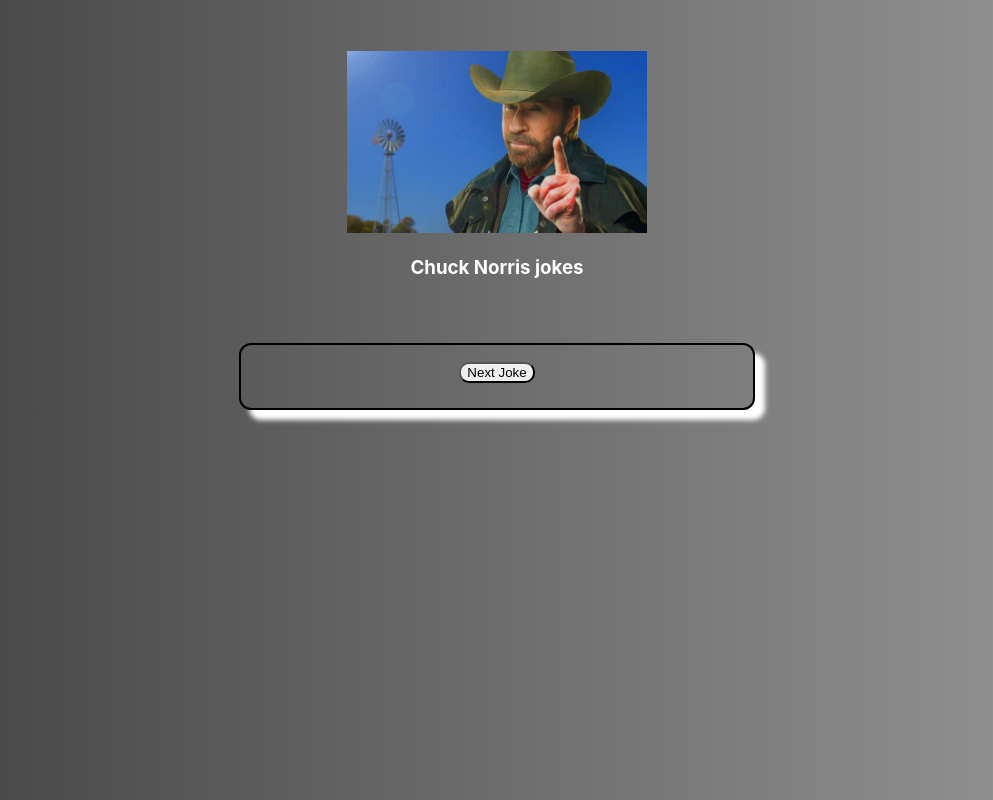
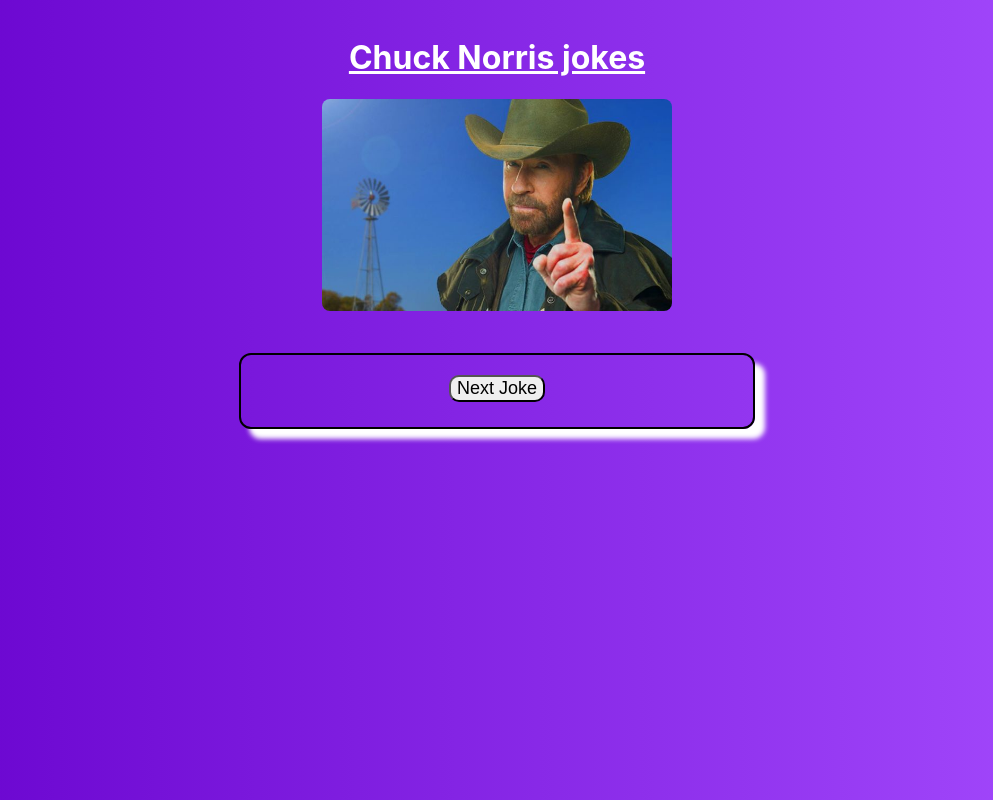
Before and after one commit to UsmanFayyaz31/chuck-norris-jokes, a React (Create React App) app: page / in a window 1280 px wide. Shown: the whole page, without its empty margins (143-1136 px from the left). Built offline with nearby package versions, Linux system fonts and the light colour scheme; no server answers.

Commit message:
Improving styles

```diff
--- a/package.json
+++ b/package.json
@@ -4,6 +4,7 @@
   "private": true,
   "homepage": "https://usmanfayyaz.github.io/chuck-norris-jokes",
   "dependencies": {
+    "gh-pages": "^2.1.0",
     "react": "^16.8.6",
     "react-dom": "^16.8.6",
     "react-scripts": "3.0.1"
@@ -11,7 +12,7 @@
   "scripts": {
     "start": "react-scripts start",
     "predeploy": "npm run build",
-    "deploy": "gh-pages -d build",
+    "deploy": "gh-pages -d build --git git",
     "build": "react-scripts build",
     "test": "react-scripts test",
     "eject": "react-scripts eject"
--- a/src/App.css
+++ b/src/App.css
@@ -32,18 +32,30 @@
   }
 }
 
+#text {
+  font-size: 20px;
+}
+
 #container {
-  margin-top: 4%;
+  margin-top: 3%;
   text-align: center;
 }
 
 #title {
-  width: 300px;
+  width: 350px;
+  border-radius: 8px;
 }
 
 #new-quote {
   margin-bottom: 25px;
   border-radius: 10px;
+  font-size: 18px;
+}
+
+#new-quote:hover {
+  cursor: pointer;
+  background-color: black;
+  color: white;
 }
 
 #quote-box {
@@ -52,15 +64,15 @@
   border-radius: 12px;
   border: 2px solid black;
   text-align: center;
-  margin-top: 5%;
+  margin-top: 3%;
   box-shadow: 10px 10px 5px white;
 }
 
+#title-msg {
+  text-decoration: underline;
+}
+
 body {
-  background-image: linear-gradient(to right, #404040, #999999);
+  background-image: linear-gradient(to right, #6600cc, #a64dff);
   color: white;
 }
-
-#logo {
-  width: 35px;
-}
--- a/src/App.js
+++ b/src/App.js
@@ -6,7 +6,8 @@
   constructor(props) {
     super(props);
     this.state = {
-      quote: ""
+      quote: "",
+      color: 0
     }
     this.handleClick = this.handleClick.bind(this);
     this.getNewContent = this.getNewContent.bind(this);
@@ -28,8 +29,8 @@
   render() {
     return(
       <div id="container">
+        <h1 id ="title-msg">Chuck Norris jokes</h1>
         <img id="title" src={titlePic} alt="logo"></img>
-        <h3>Chuck Norris jokes</h3>
         <div id="quote-box">
           <p id="text">{this.state.quote}</p>
           <button id="new-quote" onClick={this.handleClick}>Next Joke</button>
```
Also changed, not shown: 1 other file (tests, documents, lock files or other folders).
